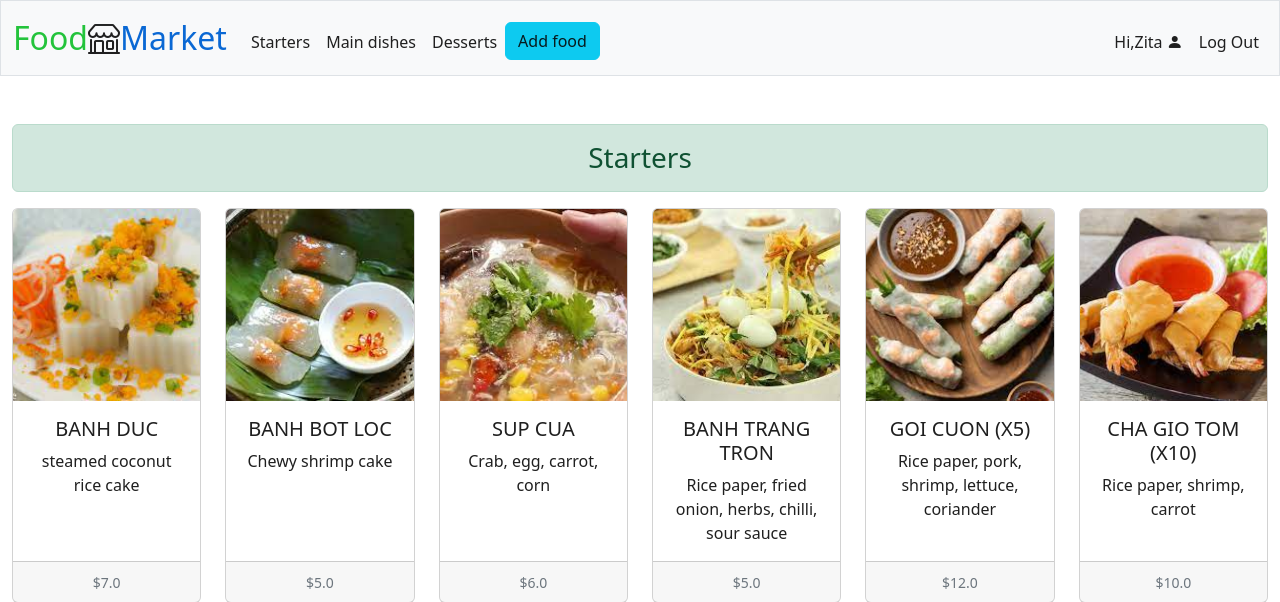
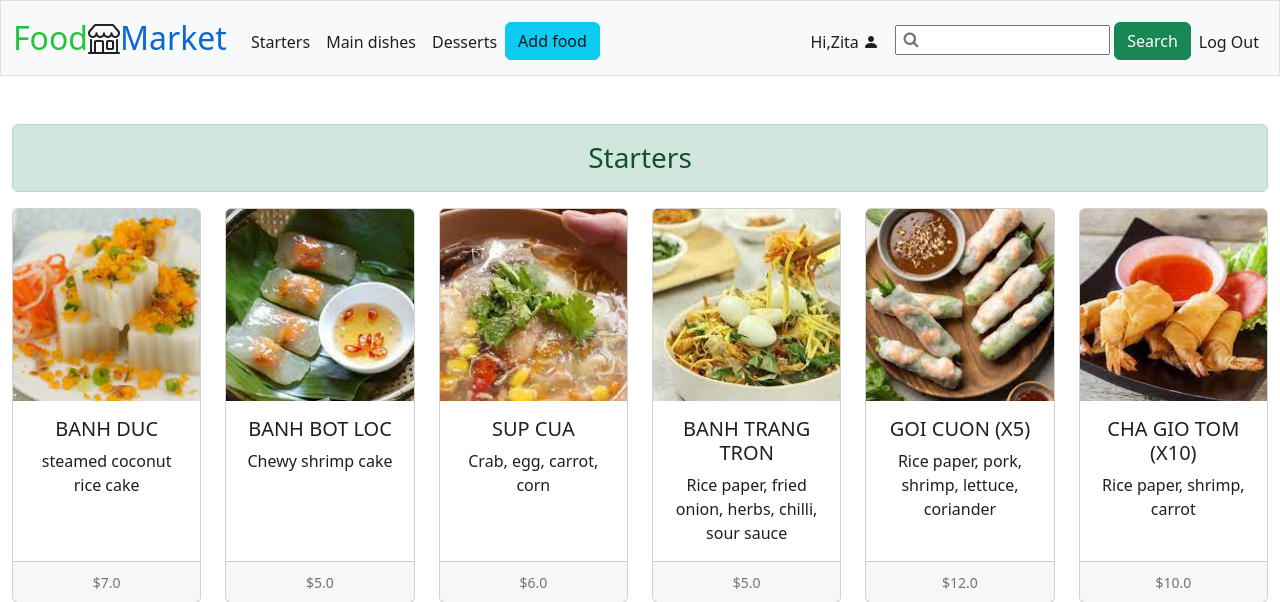
Before and after one commit to ZitaNguyen/FoodMarket, a Flask app: page / in a window 1280 px wide. Shown: the top 602 px of the page. Run offline with Flask 2, Linux system fonts and the light colour scheme; a user stored in the database is signed in; data comes from the database, SQL or seed files in the repository.

Commit message:
add search bar

```diff
--- a/templates/layout.html
+++ b/templates/layout.html
@@ -13,7 +13,10 @@
         <!-- Bootstrap icons -->
         <link rel="stylesheet" href="https://cdn.jsdelivr.net/npm/bootstrap-icons@1.8.3/font/bootstrap-icons.css">
 
-        <!-- https://favicon.io/emoji-favicons/olive -->
+        <!-- Font Awesome icons -->
+        <link href="https://cdnjs.cloudflare.com/ajax/libs/font-awesome/4.7.0/css/font-awesome.min.css" rel="stylesheet"/>
+
+        <!-- https://favicon.io/emoji-favicons/logo -->
         <link href="/static/favicon.ico" rel="icon">
 
         <link href="/static/styles.css" rel="stylesheet">
@@ -40,7 +43,9 @@
                             <li class="nav-item"><a class="btn btn-info" role="button" href="/add">Add food</a></li>
                             {% endif %}
                         </ul>
+
                         <ul class="navbar-nav ms-auto mt-2">
+
                             <li class="nav-item">
                                 {% if session["user_role"] == "seller" %}
                                     <a class="nav-link" href="/seller_profile">
@@ -54,6 +59,10 @@
                                     </a>
                                 {% endif %}
                             </li>
+                            <form class="ms-2">
+                                <input class="" type="search" placeholder=" &#xF002;" style="font-family:Arial, FontAwesome">
+                                <button class="btn btn-success" type="submit">Search</i></button>
+                            </form>
                             <li class="nav-item"><a class="nav-link" href="/logout">Log Out</a></li>
                         </ul>
                     {% else %}
```
Also changed, not shown: 2 other files.
